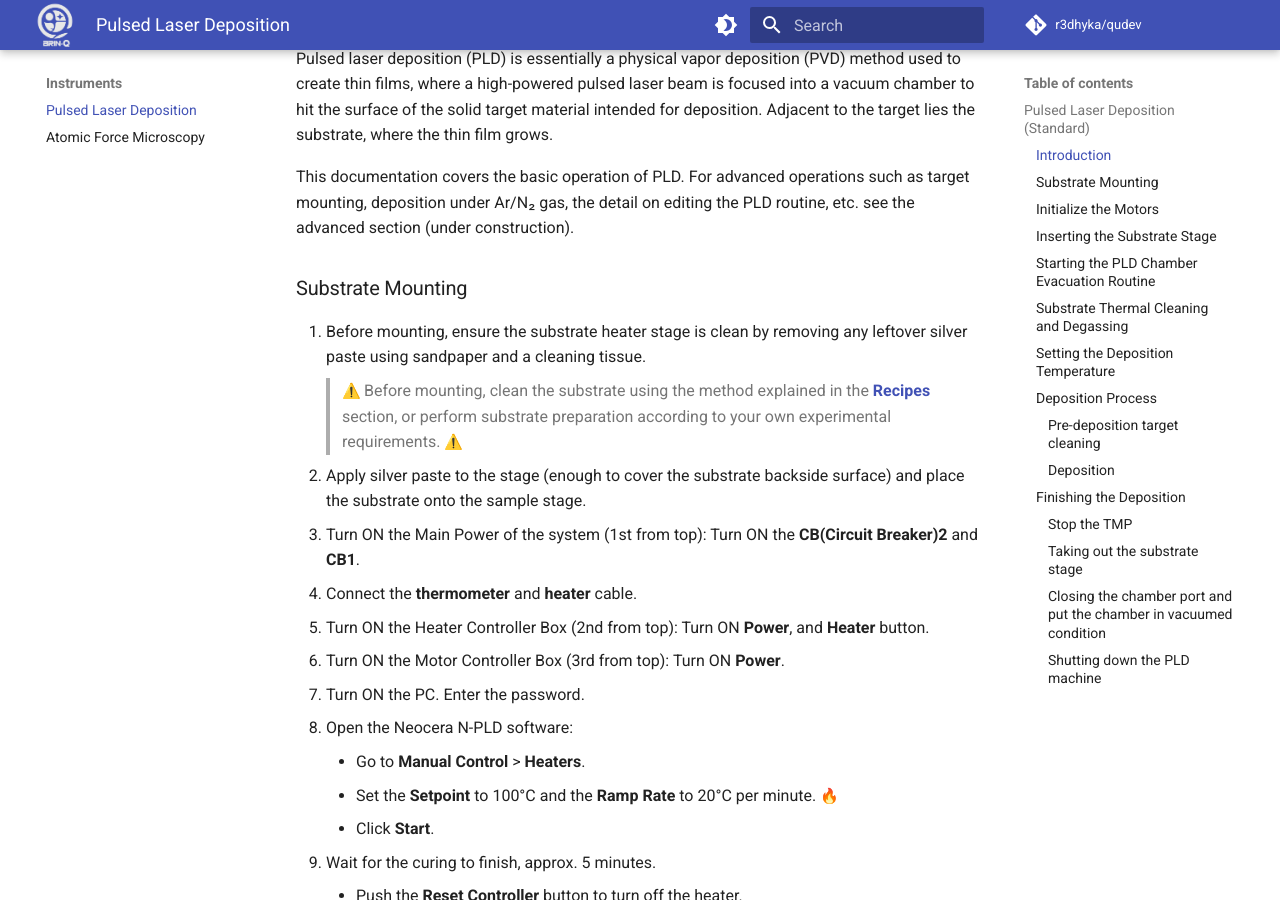
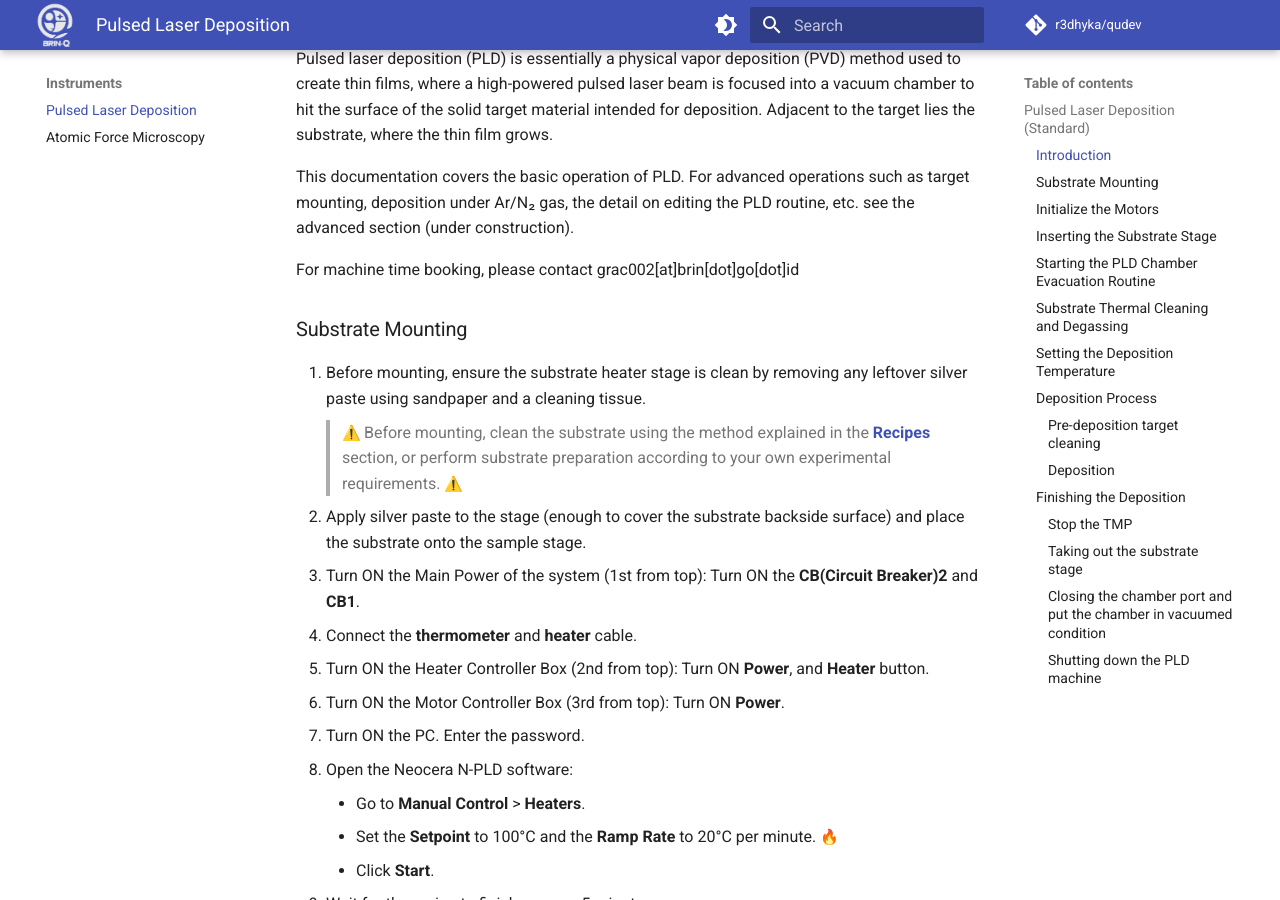
Before and after one commit to r3dhyka/qudev, an MkDocs documentation site: the page built from docs/instruments/pld.md, in a window 1280 px wide and 900 px high, scrolled down 497 px. Built offline with MkDocs 1.6.1 and Material for MkDocs 9.7.7, drawn with Linux system fonts in a browser that asks for light colours; emoji names are drawn with the system emoji font; comment, search, counter and statistics services are not loaded.

Commit message:
Update pld.md

```diff
--- a/docs/instruments/pld.md
+++ b/docs/instruments/pld.md
@@ -15,6 +15,8 @@ Symbol:<br>
 Pulsed laser deposition (PLD) is essentially a physical vapor deposition (PVD) method used to create thin films, where a high-powered pulsed laser beam is focused into a vacuum chamber to hit the surface of the solid target material intended for deposition. Adjacent to the target lies the substrate, where the thin film grows.
 
 This documentation covers the basic operation of PLD. For advanced operations such as target mounting, deposition under Ar/N₂ gas, the detail on editing the PLD routine, etc. see the advanced section (under construction).
+
+For machine time booking, please contact grac002[at]brin[dot]go[dot]id
 
 ### Substrate Mounting
 1. Before mounting, ensure the substrate heater stage is clean by removing any leftover silver paste using sandpaper and a cleaning tissue.
```
